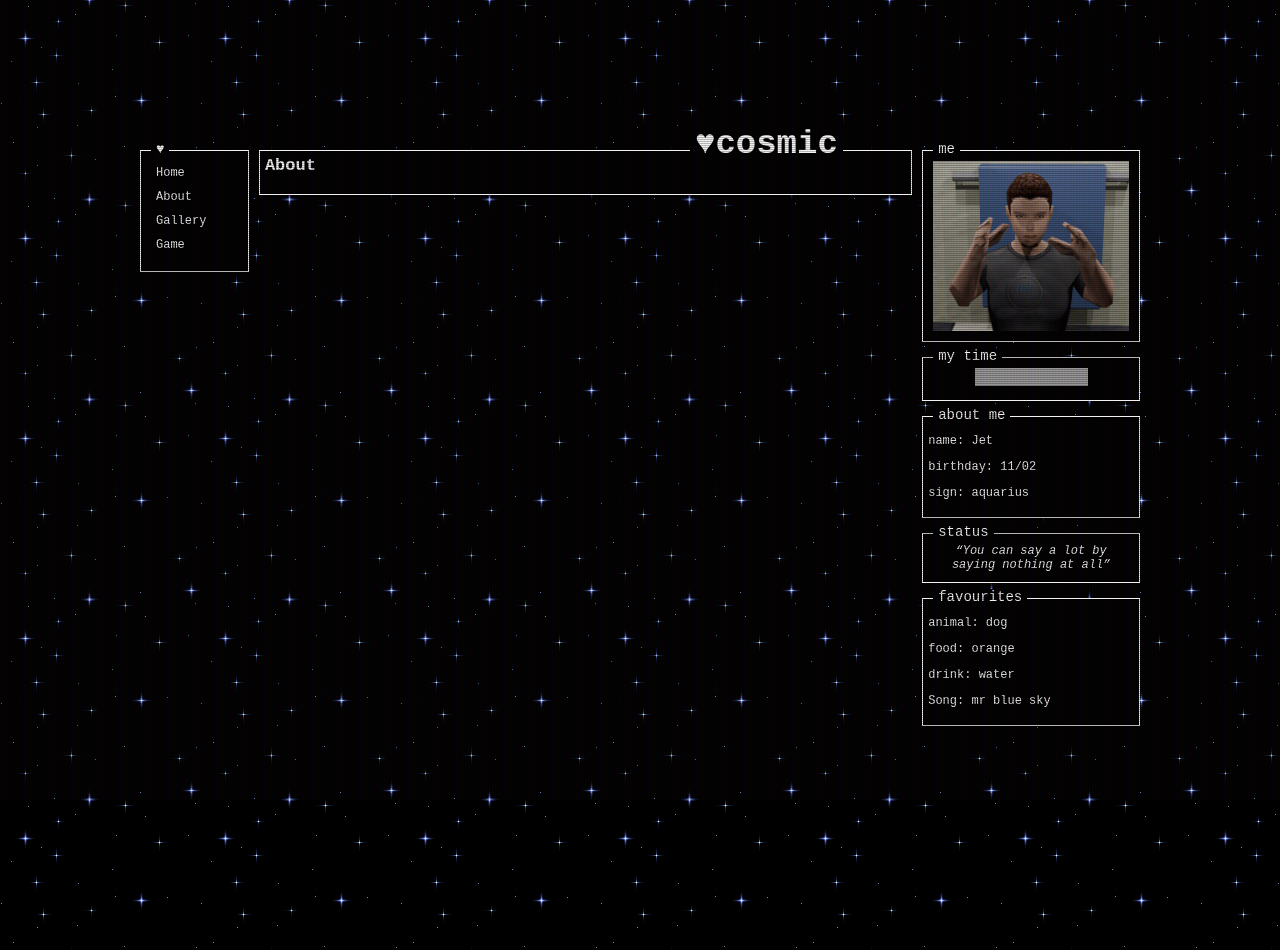
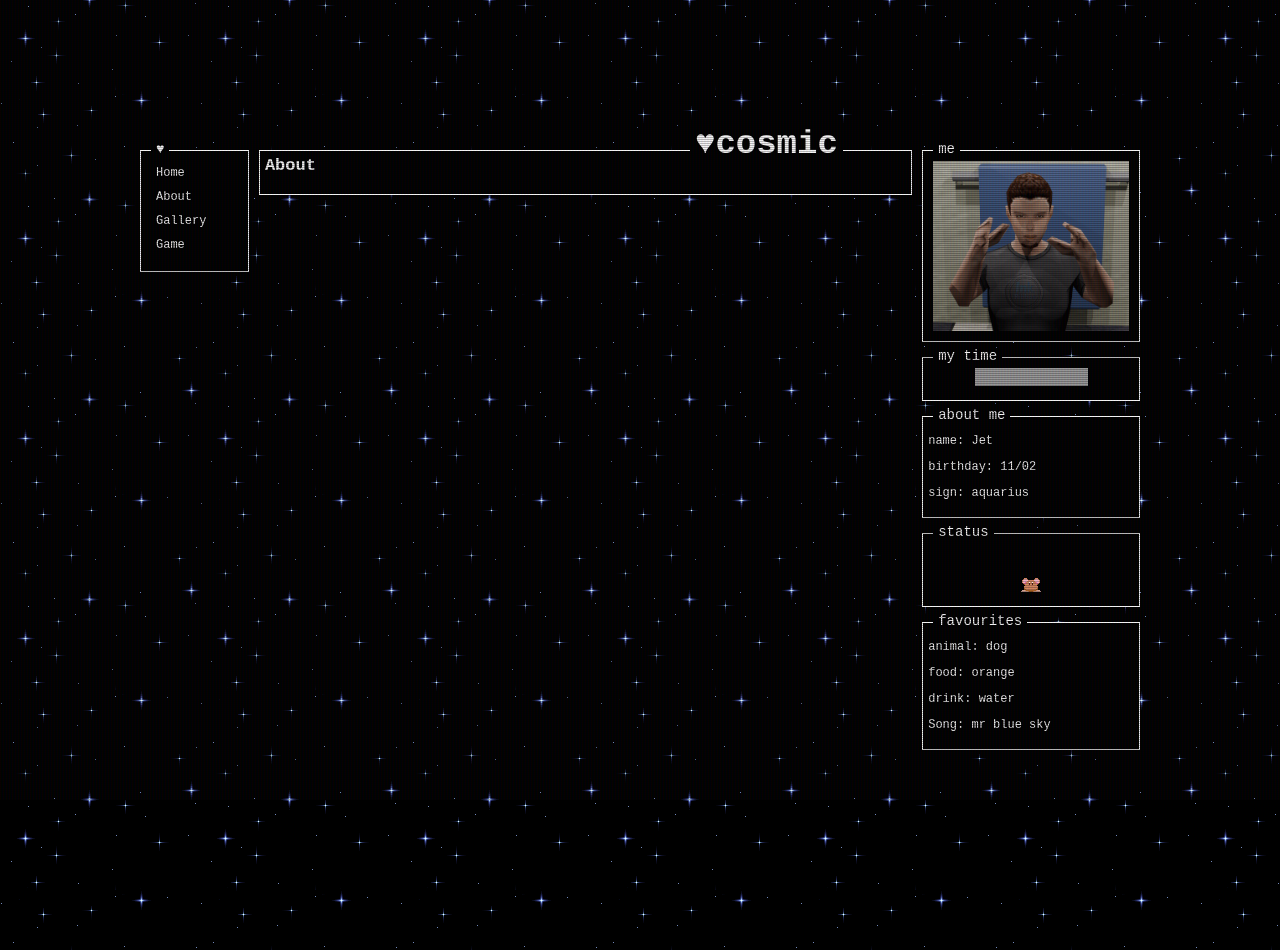
Before and after one commit to oliviaalx/ComicMaker, a plain HTML site: page about.html in a window 1280 px wide. Drawn offline with Linux system fonts and the light colour scheme; grey boxes are pictures that could not be loaded.

Commit message:
update gif

```diff
--- a/about.html
+++ b/about.html
@@ -51,7 +51,7 @@
     </div>
     <div class="item4">
       <span class="label">status</span>
-      <i>“You can say a lot by saying nothing at all”</i>
+      <img src="gifs/rat_108.gif" alt="Description of the animated GIF" style="width: auto; height: auto;">
     </div>
     <div class="item7">
       <span class="label">favourites</span>
```
Also changed, not shown: contact.html (+1 -1 lines), gallery.html (+1 -1 lines), links.html (+1 -1 lines).
